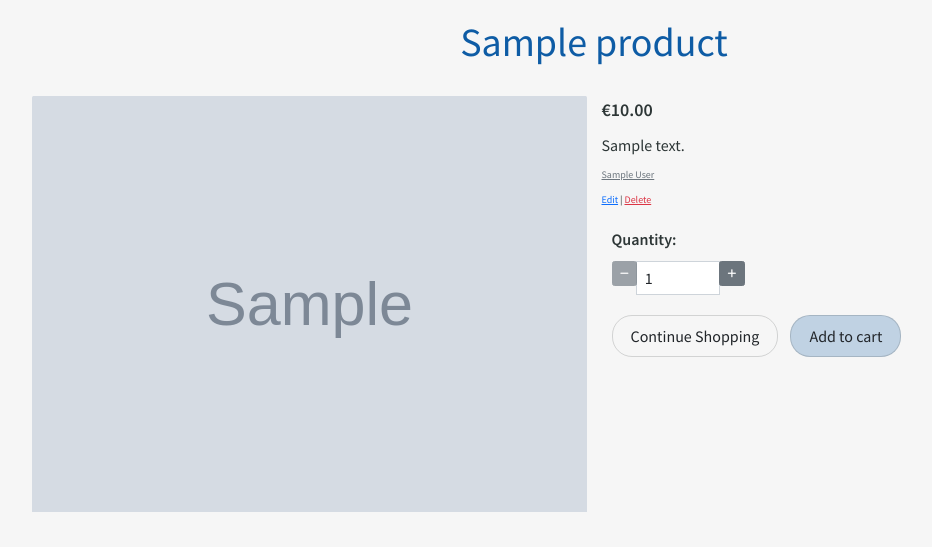
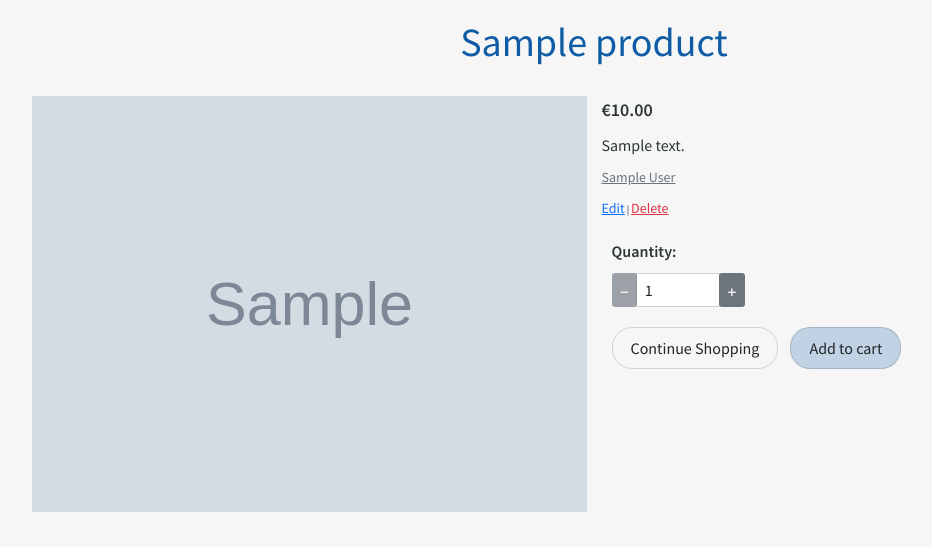
Before and after one commit to Sharon-B/Django-Test, a Django app: page /products/1/ in a window 1280 px wide. Shown: the part 202-749 px from the top of the page, without its empty margins (46-978 px from the left). Run offline with Django 3.2, Linux system fonts and the light colour scheme; a user stored in the database is signed in; tables that the repository leaves empty hold one stand-in row (values such as "Sample post"); grey boxes marked "Sample" are stand-in pictures; parts of the project's set-up code (start-up, migrations or seed data) failed here and were passed over; some libraries are stand-ins or nearby versions; some web fonts are replaced.

Commit message:
Update styling

```diff
--- a/products/templates/products/product_detail.html
+++ b/products/templates/products/product_detail.html
@@ -42,8 +42,8 @@
                         <p class="product-desc">{{ product.description }}</p>
                         <!-- Category -->
                         {% if product.category %}
-                            <p class="small mt-0">
-                                <a class="text-muted" href="{% url 'products' %}?category={{ product.category.name }}">
+                            <p class="mt-0">
+                                <a class="text-muted category-link" href="{% url 'products' %}?category={{ product.category.name }}">
                                     {{ product.category.display_name }}
                                 </a>
                             </p>
--- a/static/css/base.css
+++ b/static/css/base.css
@@ -257,6 +257,17 @@ body {
     width: 30%;
 }
 
+.increment-qty,
+.decrement-qty {
+    font-size: 1.6rem;
+}
+
+.category-link,     /* Add class to product_detail */
+.edit-link,
+.delete-link {
+    font-size: 1.4rem;
+}
+
 /*------ Product Cards -------*/
 
 .product-card {
@@ -269,6 +280,10 @@ body {
 
 .product-desc {
     font-size: 1.6rem;
+}
+
+.card {
+    background-color: #F6F6F6;
 }
 
 /*------ Category Badges ------*/
```
Also changed, not shown: media/rattan-chair.png (added).
